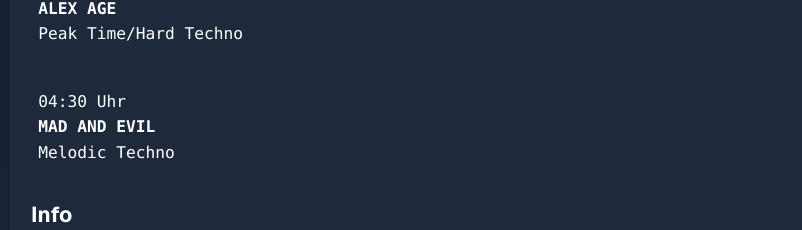
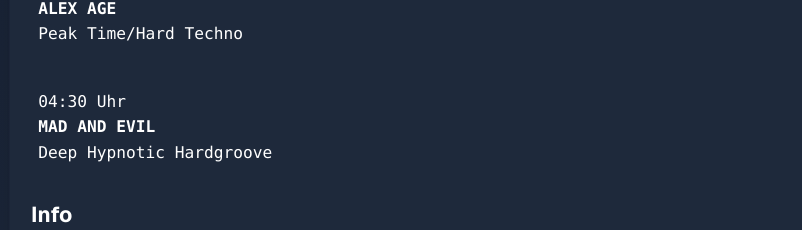
Before and after one commit to stenkjan/ntgl-events, a Next.js app: page / in a window 1280 px wide. Shown: the part 1956-2186 px from the top of the page, without its empty margins (69-871 px from the left). Built offline with nearby package versions, Linux system fonts and the light colour scheme.

Commit message:
changed mad and evil's genre

```diff
--- a/src/app/components/custom/EventFlyer.tsx
+++ b/src/app/components/custom/EventFlyer.tsx
@@ -81,7 +81,7 @@ const EventFlyer: React.FC = () => {
     {
       time: "04:30 Uhr",
       artist: "MAD AND EVIL",
-      genre: "Melodic Techno"
+      genre: "Deep Hypnotic Hardgroove"
     },
   ];
 
```
